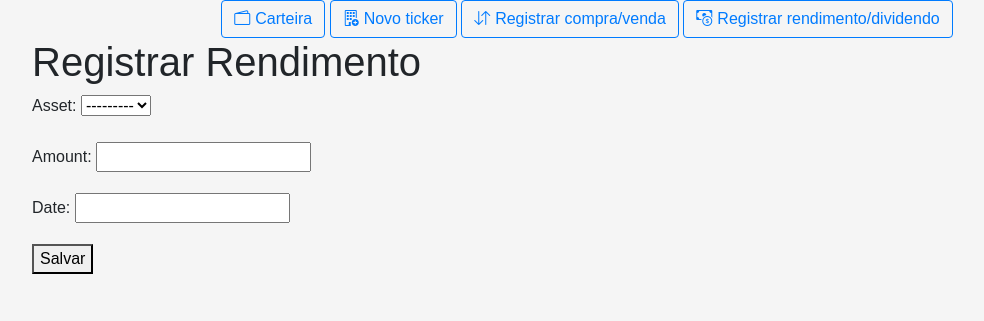
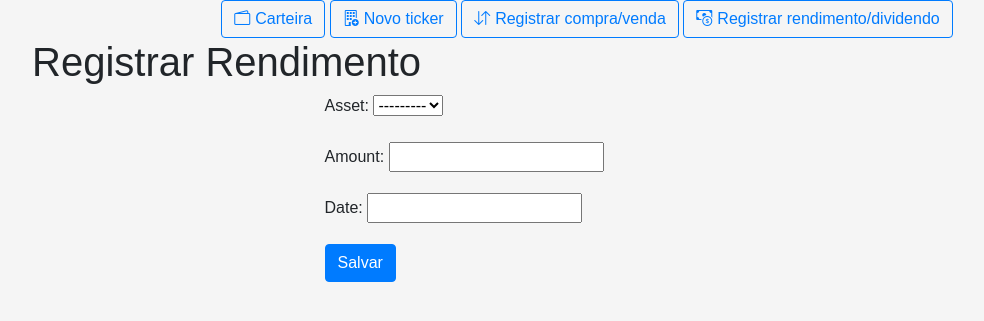
Before and after one commit to Yuri-Nassar/gip, a Django app: page /portfolio/dividend_new/ in a window 1280 px wide. Shown: the top 321 px of the page, without its empty margins (53-1037 px from the left). Run offline with Django 5.2, Linux system fonts and the light colour scheme; data that the repository does not hold is empty; some libraries are stand-ins or nearby versions.

Commit message:
Add dividends_list file. File included in templates/assets.

```diff
--- a/portifolio_manager/assets/templates/assets/dividend_form.html
+++ b/portifolio_manager/assets/templates/assets/dividend_form.html
@@ -1,12 +1,19 @@
 {% extends 'base.html' %}
+{% load static %}
 
 {% block title %}MIB - Rendimento{% endblock %}
 
 {% block content %}
     <h1>Registrar Rendimento</h1>
-    <form method="post">
-        {% csrf_token %}
-        {{ form.as_p }}
-        <button type="submit">Salvar</button>
-    </form>
+    <div class="container">
+        <div class="row justify-content-center">
+            <div class="col-md-6">
+                <form method="post" class="form">
+                    {% csrf_token %}
+                    {{ form.as_p }}
+                    <button type="submit" class="btn btn-primary">Salvar</button>
+                </form>
+            </div>
+        </div>
+    </div>
 {% endblock %}
```
